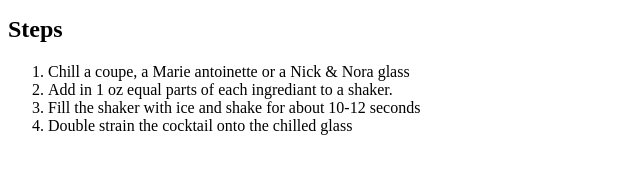
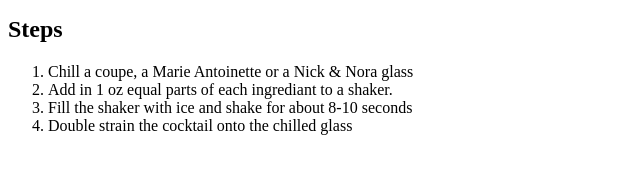
Before and after one commit to bryan-315/odin-recipes, a plain HTML site: page recipes/Angel-Face.html in a window 1280 px wide. Shown: the part 611-784 px from the top of the page, 0-640 px from the left. Drawn offline with Linux system fonts and the light colour scheme.

Commit message:
Add link to recipe 3 and correct spelling

```diff
--- a/recipes/Angel-Face.html
+++ b/recipes/Angel-Face.html
@@ -24,9 +24,9 @@
     </ul>
     <h2>Steps</h2>
     <ol>
-        <li>Chill a coupe, a Marie antoinette or a Nick & Nora glass</li>
+        <li>Chill a coupe, a Marie Antoinette or a Nick & Nora glass</li>
         <li>Add in 1 oz equal parts of each ingrediant to a shaker.</li>
-        <li>Fill the shaker with ice and shake for about 10-12 seconds</li>
+        <li>Fill the shaker with ice and shake for about 8-10 seconds</li>
         <li>Double strain the cocktail onto the chilled glass</li>
 
     </ol>
```
Also changed, not shown: index.html (+1 -0 lines), recipes/Between-the-sheets.html (+1 -1 lines).
